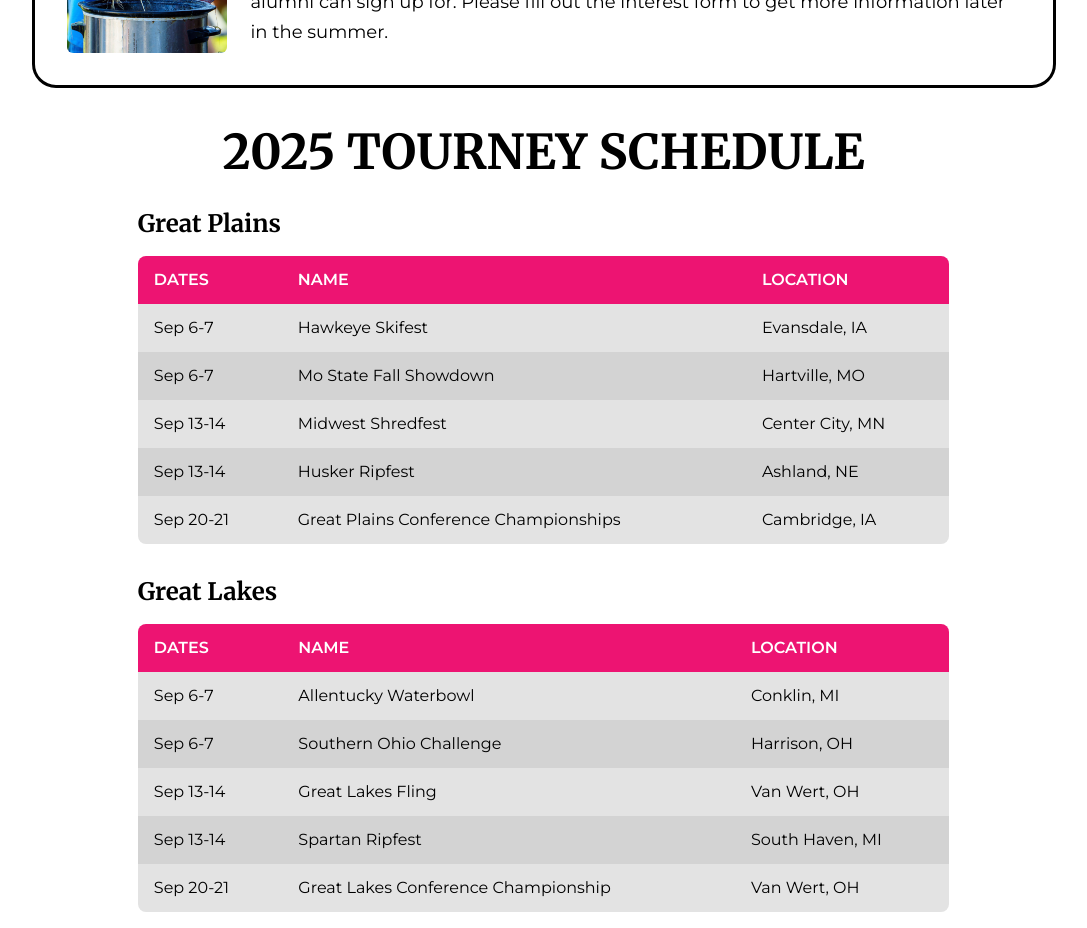
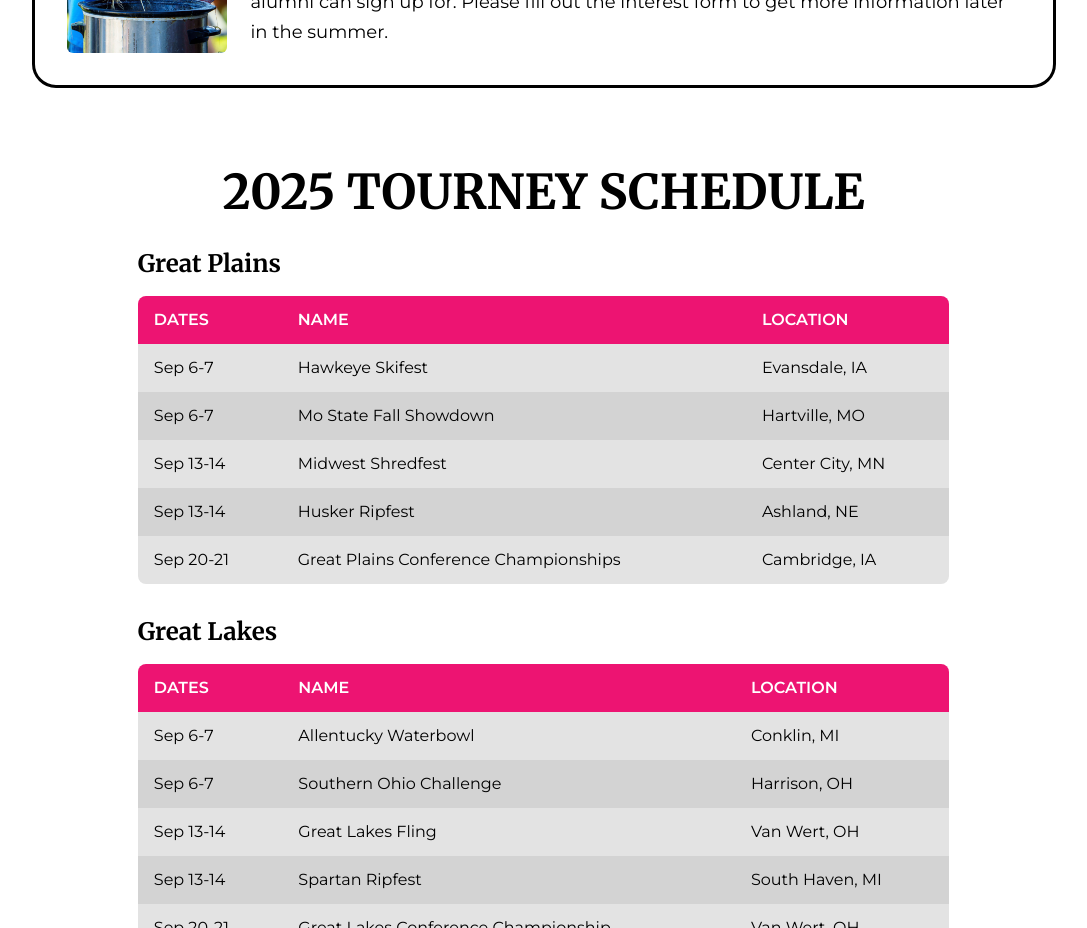
Before and after one commit to artjac19/mcwsa, a React (Vite) app: page / in a window 1280 px wide. Shown: the part 1300-2228 px from the top of the page, without its empty margins (89-1176 px from the left). Built offline with nearby package versions, Linux system fonts and the light colour scheme.

Commit message:
Update site

```diff
--- a/src/Home.tsx
+++ b/src/Home.tsx
@@ -81,8 +81,8 @@ function Home() {
             linkUrl="https://tlcornfest.com/ncwsa"
             description="Hello! This year the NCWSA is partnering with Twin Lakes CornFest! As the Collegiate Corn Support Squad we’ll be helping serve the festival crowd the all-you-can-eat corn. It’ll be a fun event (free admission if you volunteer) that current skiers and alumni can sign up for. Please fill out the interest form to get more information later in the summer."
           />
-        <div id="tourney-section"></div>
-        <h2 className="mt-8 text-3xl md:text-4xl lg:text-5xl font-bold mb-4 md:mb-6 lg:mb-8 text-center">2025 TOURNEY SCHEDULE</h2>
+        <div id="tourney-section" className="mb-8"></div>
+        <h2 className="mt-20 text-3xl md:text-4xl lg:text-5xl font-bold mb-4 md:mb-6 lg:mb-8 text-center">2025 TOURNEY SCHEDULE</h2>
         <div className="max-w-4xl mx-auto w-full sm:w-full md:w-4/5 lg:w-3/4 xl:w-2/3">
 
         <div className="mb-8">
```
